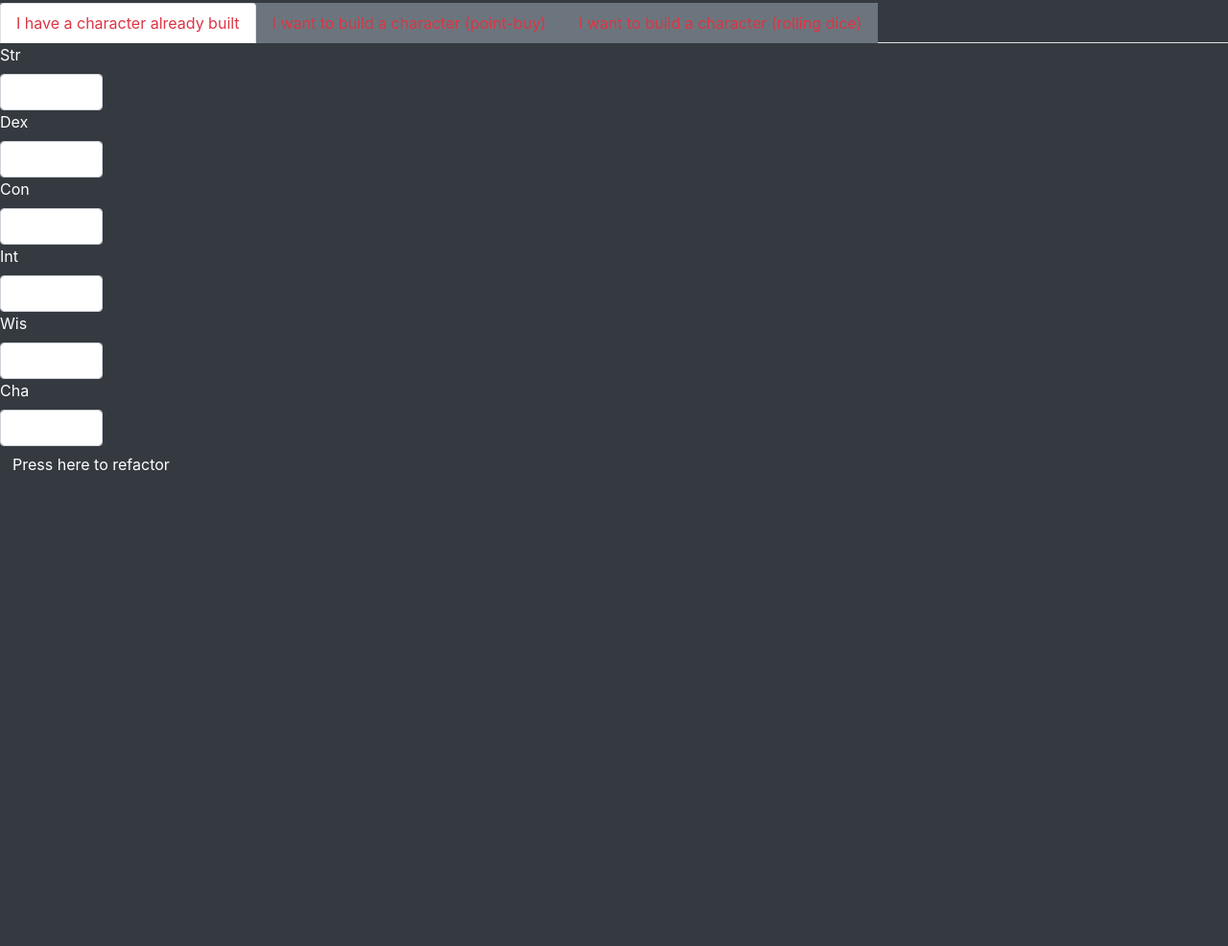
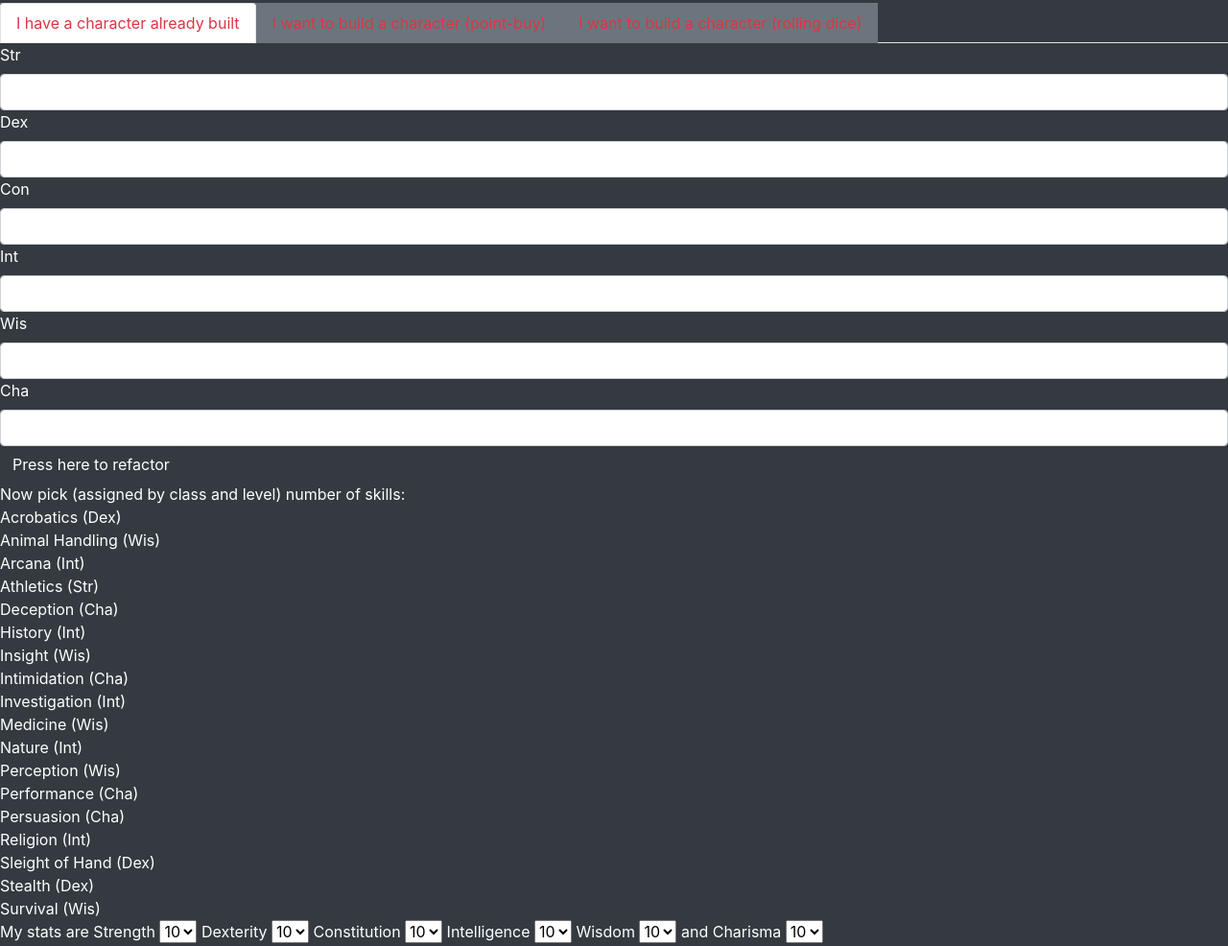
Before and after one commit to edwardmccormick/Codeup-Lectures, a plain HTML site: page diceroller.html in a window 1280 px wide. Shown: the part 141-1127 px from the top of the page at 96% size. Before the commit the page ends 800 px from the top, so only its background shows below. Drawn offline with nearby package versions, Linux system fonts and the light colour scheme.

```diff
--- a/diceroller.html
+++ b/diceroller.html
@@ -76,29 +76,55 @@
 </ul>
 <div class="tab-content" id="myTabContent">
     <div class="tab-pane fade show active" id="character-built" role="tabpanel" aria-labelledby="character-built-tab">
-
+<div class="">
+<div class="">
         <label for-="strinput" class="form-label">Str</label>
-        <input type="number" id="strinput" class="form-control col-1">
+        <input type="number" id="strinput" class="form-control">
 
         <label for-="dexinput" class="form-label">Dex</label>
-        <input type="number" id="dexinput" class="form-control col-1">
+        <input type="number" id="dexinput" class="form-control">
 
         <label for-="coninput" class="form-label">Con</label>
-        <input type="number" id="coninput" class="form-control col-1">
+        <input type="number" id="coninput" class="form-control">
 
         <label for-="intinput" class="form-label">Int</label>
-        <input type="number" id="intinput" class="form-control col-1">
+        <input type="number" id="intinput" class="form-control">
 
         <label for-="wisinput" class="form-label">Wis</label>
-        <input type="number" id="wisinput" class="form-control col-1">
+        <input type="number" id="wisinput" class="form-control">
 
         <label for-="chainput" class="form-label">Cha</label>
-        <input type="number" id="chainput" class="form-control col-1">
+        <input type="number" id="chainput" class="form-control">
 
         <button id="calculate" class="btn btn-dark">Press here to refactor</button>
+</div>
+<div class="">
+    Now pick (assigned by class and level) number of skills:
 
+    <div>Acrobatics (Dex)</div>
+    <div>Animal Handling (Wis)</div>
+    <div>Arcana (Int)</div>
+    <div>Athletics (Str)</div>
+    <div>Deception (Cha)</div>
+    <div>History (Int)</div>
+    <div>Insight (Wis)</div>
+    <div>Intimidation (Cha)</div>
+    <div>Investigation (Int) </div>
+    <div>Medicine (Wis)</div>
+    <div>Nature (Int)</div>
+    <div>Perception (Wis)</div>
+    <div>Performance (Cha)</div>
+    <div> Persuasion (Cha)</div>
+    <div>Religion (Int)</div>
+    <div>Sleight of Hand (Dex)</div>
+    <div>Stealth (Dex)</div>
+    <div>Survival (Wis)</div>
 
+</div>
 
+</div>
+
+</div>
 
 
 
```
